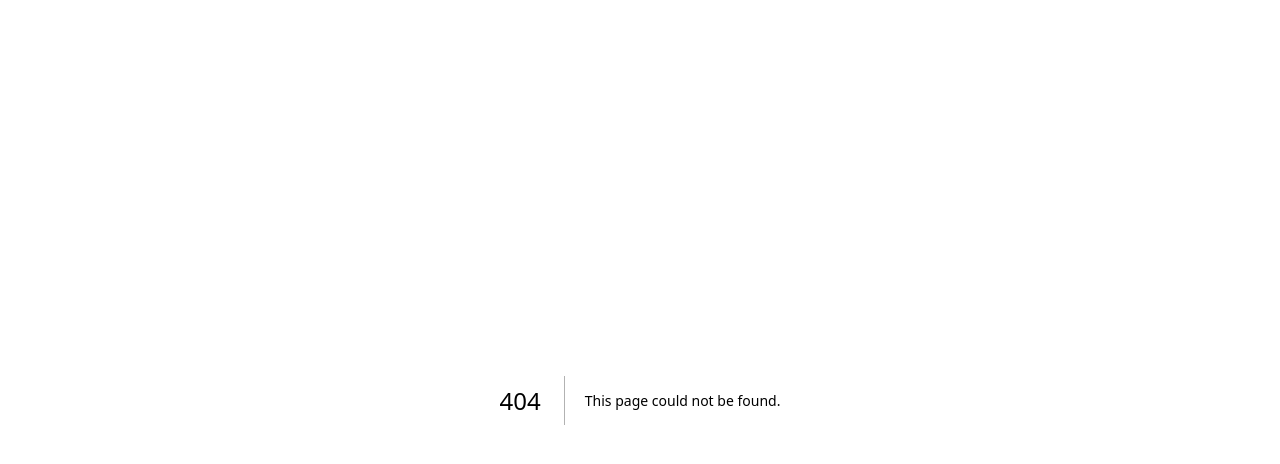
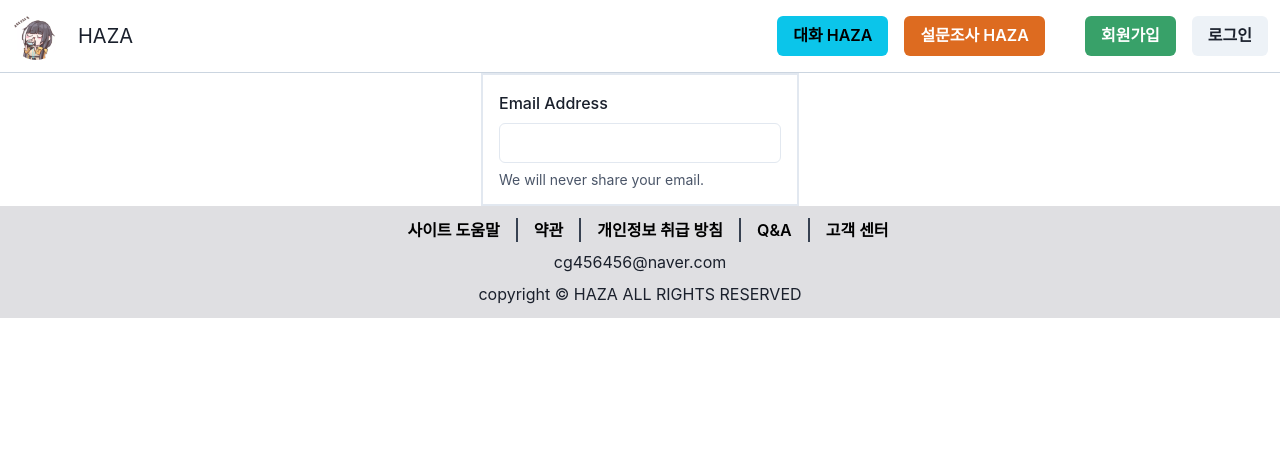
Before and after one commit to Last-SilverLight-End/HAZA-front, a Next.js app in the folder haza_next/: page /Community/board in a window 1280 px wide. Before the commit this address had no page. Shown: the top 464 px of the page. Built offline with nearby package versions, Linux system fonts and the light colour scheme.

Commit message:
Design: Header design modification & light/dark mode

```diff
--- a/haza_next/src/components/Header.tsx
+++ b/haza_next/src/components/Header.tsx
@@ -7,7 +7,7 @@ import tempImage from '../images/tempMain.jpg';
 import ShowLogin from './ShowLogin';
 import ShowStatus from './ShowStatus';
 
-import { Button, ButtonGroup } from "@chakra-ui/react";
+import { Box, Button, ButtonGroup, Center, Flex, Spacer } from "@chakra-ui/react";
 import { User } from './header/User';
 import { UserMenu } from './header/UserMenu';
 import { LoginMenu } from './header/LoginMenu';
@@ -27,64 +27,46 @@ export function Header(props:Record<string, never>) {
 
 
   // check boolean , 로그인 체크용
-  const [logined, setLogined] = useState<boolean>(false)
+  const [login, setLogin] = useState<boolean>(false)
 
   // 렌더링
   return (
-    <nav className="flex flex-row items-center gap-x-4 px-4 py-2">
+    <header>
+      <Center width="100%" borderBottom="1px" borderColor="gray.300" paddingX={3} paddingY={1}>
+        <Flex width="100%" maxWidth="8xl" height="4rem">
           {/* 왼쪽 사이드 */}
+          <Center>
             <Link href="/">
               <User src="/images/logo.png" name="HAZA" />
             </Link>
+          </Center>
+          {/* 중앙 */}
+          <Spacer />
+          <Center columnGap={4}>
+          </Center>
+          <Spacer />
           {/* 오른쪽 사이드 */}
+          <Center>
+            <Flex columnGap={4}>
               <Button colorScheme="cyan" onClick={onCommunityClick} className="ml-auto">대화 HAZA</Button>
               <Button colorScheme="orange" onClick={onSurveyClick}>설문조사 HAZA</Button>
+            </Flex>
+            <Spacer w={10} />
             {/* 로그인 여부에 따라 바뀌는 컴포넌트*/}
-      {logined ?
-        <UserMenu src="/images/profile_example.png" name="사람" /> :
+            {login ?
+              <UserMenu src="/images/profile_example.png" name="사람"
+                onLogout={ () => setLogin(false) }
+              /> :
               <LoginMenu onSignin={
-          () => router.push("/auth/login")
+                // () => router.push("/auth/login")
+                () => setLogin(true)
               } onSignup={
                 () => router.push("/auth/signup")
               } />
             }
-    </nav>
+          </Center>
+        </Flex>
+      </Center>
+    </header>
   )
 }
-
-const temp: FC = () => {
-
-  const router = useRouter();
-  const [check,getCheck] = useState<boolean>(false);
-
-
-  // 여기에서 로그인을 하였는지 여부 결정
-
-  return (
-    <div className={style.header}>
-      <Link href="/">
-        <Image
-          src={tempImage}
-          alt="tempMainImage"
-          height={50}
-          width={100}
-        />
-      </Link>
-
-      <button className={style.communityHAZA} onClick={() =>
-        router.push("/community/CommunityHome")} >
-        대화 HAZA
-      </button>
-      <button className={style.surveyHAZA} onClick={() =>
-        router.push("/survey/SurveyHome")}>
-        설문 HAZA
-      </button>
-      {/* 여기에 로그인 안하였을 시 로그인과 회원 가입 삽입 ,
-      로그인 하였을 시 개인 정보 보여주기*/}
-
-      {
-        check === false ? <ShowLogin/> : <ShowStatus/>
-      };
-    </div>
-  )
-}
--- a/haza_next/src/components/header/LoginMenu.tsx
+++ b/haza_next/src/components/header/LoginMenu.tsx
@@ -1,4 +1,4 @@
-import { Button } from "@chakra-ui/react"
+import { Box, Button, Flex, Spacer } from "@chakra-ui/react"
 
 export interface LoginMenuProps {
   onSignup?: () => unknown;
@@ -7,9 +7,10 @@ export interface LoginMenuProps {
 
 export function LoginMenu(props: LoginMenuProps) {
   return (
-    <div className="flex flex-row items-center gap-x-2">
+    <Flex>
       <Button onClick={props.onSignup} colorScheme="green">회원가입</Button>
+      <Spacer w={4} />
       <Button onClick={props.onSignin}>로그인</Button>
-    </div>
+    </Flex>
   )
 }
--- a/haza_next/src/components/header/User.tsx
+++ b/haza_next/src/components/header/User.tsx
@@ -13,9 +13,9 @@ export type UserProps = {
 export function User(props:UserProps) {
   return (
     <div className={`flex flex-row items-center gap-x-2 ${props.className ?? ""}`}>
-      <Avatar size="lg" name={props.name} src={props.src} />
+      <Avatar size="md" name={props.name} src={props.src} />
       <Space className="w-0.5" />
-      <Text fontSize="2xl">{props.name}</Text>
+      <Text fontSize="xl">{props.name}</Text>
     </div>
   )
 }
--- /dev/null
+++ b/haza_next/src/pages/Community/board.tsx
@@ -0,0 +1,23 @@
+import Footer from "@/components/Footer";
+import { Header } from "@/components/Header";
+import { TokenProp } from "@/libs/oAuth";
+
+import { Box, FormControl, FormLabel, FormHelperText, FormErrorMessage, Input, Center } from "@chakra-ui/react"
+
+export default function Board(props: TokenProp) {
+  return (
+    <>
+      <Header />
+      <Center width="100%">
+        <Box maxW="lg" p={4} borderWidth="2px">
+          <FormControl>
+            <FormLabel>Email Address</FormLabel>
+            <Input type="email" />
+            <FormHelperText>We will never share your email.</FormHelperText>
+          </FormControl>
+      </Box>
+      </Center>
+      <Footer />
+    </>
+  )
+}
--- a/haza_next/src/pages/_document.tsx
+++ b/haza_next/src/pages/_document.tsx
@@ -1,10 +1,13 @@
+import { ColorModeScript } from '@chakra-ui/react'
 import { Html, Head, Main, NextScript } from 'next/document'
+import theme from "@/styles/theme"
 
 export default function Document() {
   return (
     <Html lang="en">
       <Head />
       <body>
+        <ColorModeScript initialColorMode={theme.config.initialColorMode}/>
         <Main />
         <NextScript />
       </body>
--- /dev/null
+++ b/haza_next/src/styles/theme.ts
@@ -0,0 +1,17 @@
+/**
+ * Chakra UI Theme
+ */
+
+import { extendTheme, ThemeConfig } from "@chakra-ui/react";
+
+// Color mode config
+const config: ThemeConfig = {
+  initialColorMode: "system",
+  useSystemColorMode: true,
+}
+
+// Extend the theme
+
+const theme = extendTheme({ config }) as {config: ThemeConfig}
+
+export default theme
```
Lines whose indentation alone changed are shown as unchanged.
